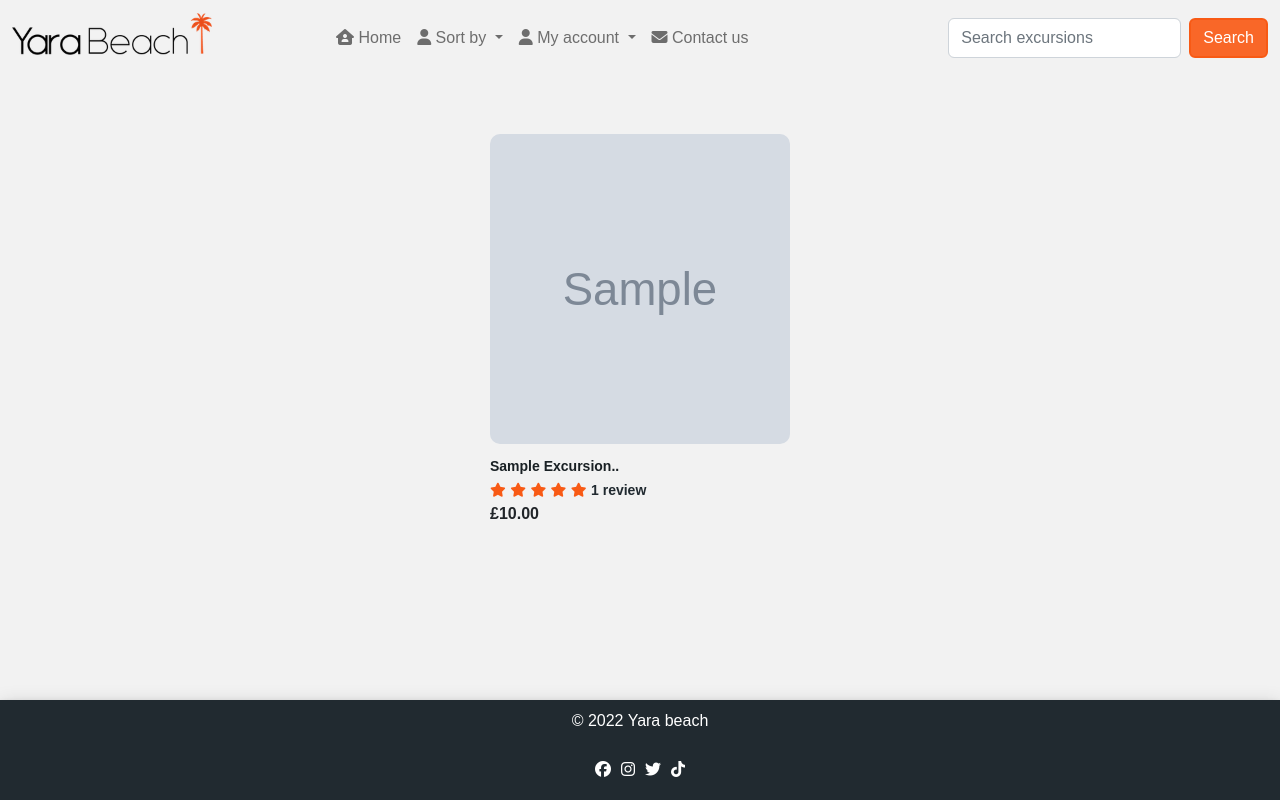
After one commit to Gersondelacruzdeveloper/yara-beach, a Django app: page /excursions/newest/ in a window 1280 px wide. The commit adds this page. Run offline with Django 4.2, Linux system fonts and the light colour scheme; tables that the repository leaves empty hold one stand-in row (values such as "Sample post"); grey boxes marked "Sample" are stand-in pictures; parts of the project's set-up code (start-up, migrations or seed data) failed here and were passed over; some libraries are stand-ins or nearby versions; some web fonts are replaced.

Commit message:
Add sort by filter for excursion

```diff
--- a/excursions/urls.py
+++ b/excursions/urls.py
@@ -7,4 +7,5 @@ urlpatterns = [
     path('add_images/<int:pk>', views.excursion_images, name="add_images"),
     path('form', views.add_excursions, name="form"),
     path('search/', views.input_search_result, name='search_results'),
+    path('newest/', views.newest_excursions, name='newest_result'),
 ]
--- a/excursions/views.py
+++ b/excursions/views.py
@@ -60,3 +60,9 @@ def input_search_result(request):
         excursions = Excursions.objects.filter(Q(title__icontains=navbar_input) | Q(description__icontains=navbar_input))
     context = {'excursions': excursions, 'navbar_input': navbar_input}
     return render(request,'excursions/input_search_result.html', context )
+
+# filter the newest excursions
+def newest_excursions(request):
+    excursions = Excursions.objects.all().order_by('-date_created')
+    context = {'excursions': excursions}
+    return render(request, 'excursions/newest_excursions.html', context )
--- a/templates/excursions/excursions_base.html
+++ b/templates/excursions/excursions_base.html
@@ -66,7 +66,7 @@
                                 <i class="fa-solid fa-user"></i> Sort by
                             </a>
                             <ul class="dropdown-menu">
-                                <li><a class="dropdown-item" href=""></i>Sort by newest</a></li>
+                                <li><a class="dropdown-item" href="{% url 'newest_result' %}"></i>Sort by newest</a></li>
                                 <li><a class="dropdown-item" href="">Sort by Oldest</a></li>
                                 <li><a class="dropdown-item" href="">Price (low to high)</a></li>
                                 <li><a class="dropdown-item" href="">Price (high to low) </a></li>
--- /dev/null
+++ b/templates/excursions/newest_excursions.html
@@ -0,0 +1,35 @@
+{% extends 'excursions/excursions_base.html' %}
+{% load static %}
+
+{% block content %}
+
+<section>
+    <div class="card-container mt-5">
+        {% for excursion in excursions %}
+        <div class="card-wrapper">
+            <a href="{% url 'excursion_detail' excursion.pk %}"><img src="{{excursion.main_image.url}}"
+                    alt="{{excursion.image_name}}"> </a>
+            <h5 class="card-title">{{excursion.title|slice:":30"|title}}..</h5>
+            <!-- Reviews -->
+            <div class="card-star">
+                <i class="fa-star fa-solid"></i>
+                <i class="fa-star fa-solid"></i>
+                <i class="fa-star fa-solid"></i>
+                <i class="fa-star fa-solid"></i>
+                <i class="fa-star fa-solid"></i>
+                {% if excursion.reviews.count > 1 or excursion.reviews.count == 0 %}
+                <span> {{excursion.reviews.count}} reviews</span>
+                {% else %}
+                <span> {{excursion.reviews.count}} review</span>
+                {% endif%}
+            </div>
+
+            <div class="price">
+                £{{excursion.Price}}
+            </div>
+        </div>
+        {% endfor %}
+
+</section>
+
+{% endblock content %}
```
